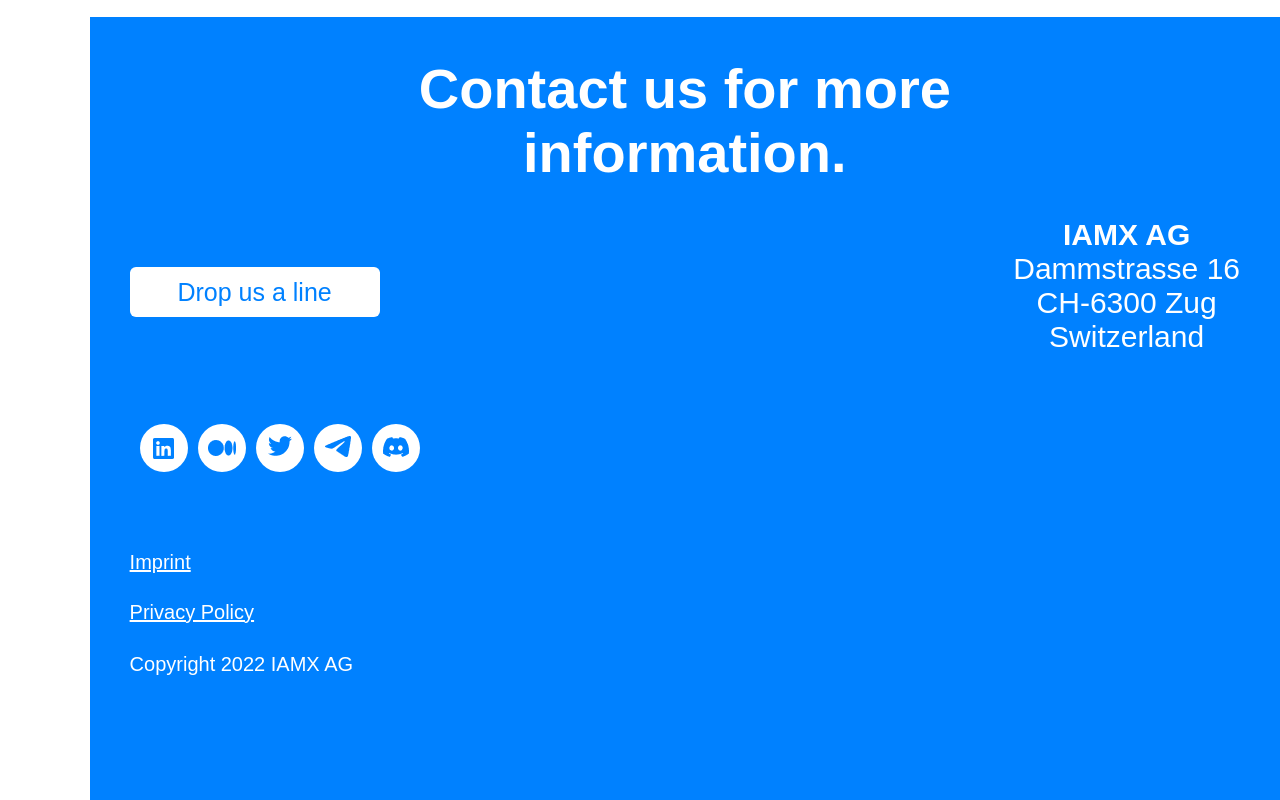
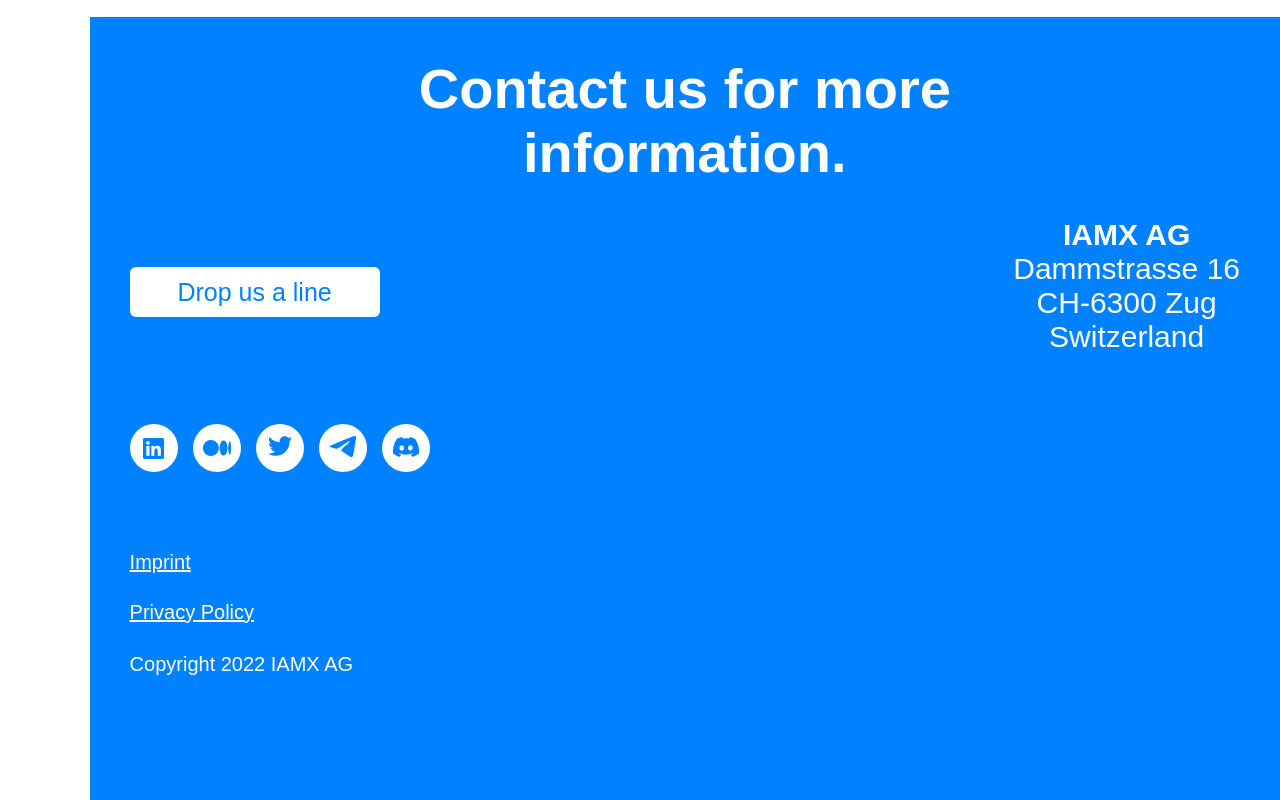
Before and after one commit to gabrgoli/nftVerificationId, a React (Create React App) app: page / in a window 1280 px wide. Shown: the part 1253-2053 px from the top of the page. Built offline with nearby package versions, Linux system fonts and the light colour scheme.

Commit message:
space between icons in footer

```diff
--- a/src/index.css
+++ b/src/index.css
@@ -367,7 +367,7 @@ footer {
   color: #ffffff;
   margin-bottom: 5%;
   display: inline-flex;
-  justify-content: space-evenly;
+  justify-content: space-between;
   margin-top: 40px;
 }
 
```
